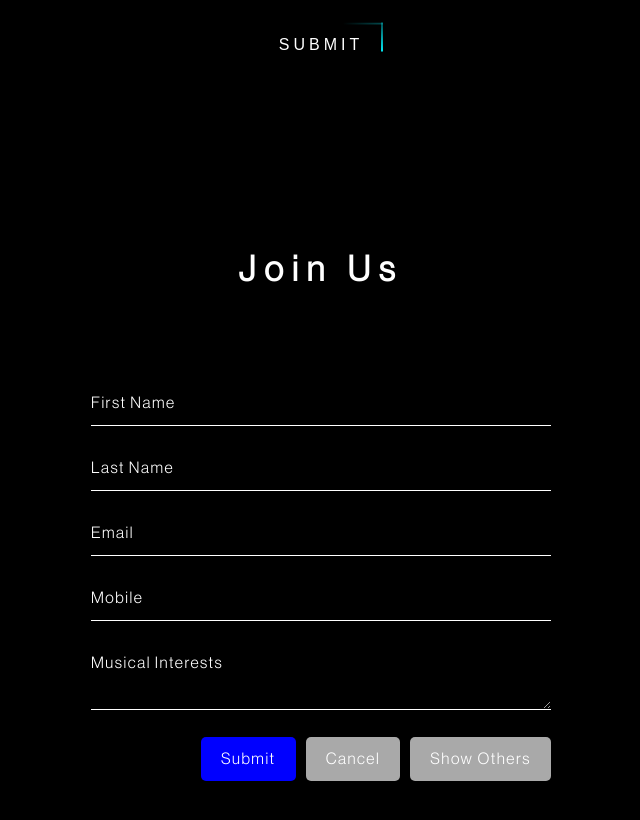
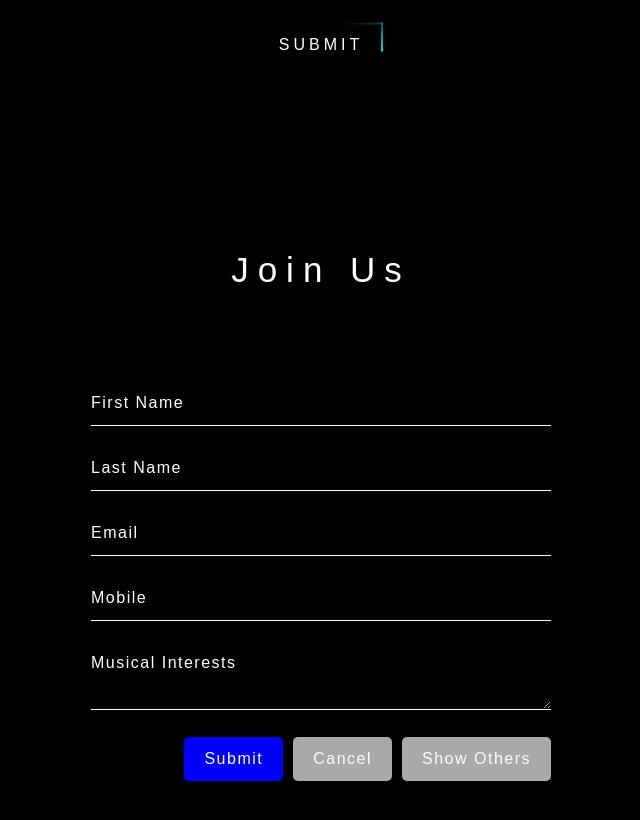
Before and after one commit to Audiobytes-IIITD/website, a React (Create React App) app: page / in a window 1280 px wide. Shown: the part 3180-4000 px from the top of the page, without its empty margins (319-959 px from the left). Built offline with nearby package versions, Linux system fonts and the light colour scheme.

Commit message:
updated join.css file

```diff
--- a/src/pages/Join/join.css
+++ b/src/pages/Join/join.css
@@ -5,6 +5,7 @@
   flex-direction: column;
   align-items: center;
   padding-top: 50px;
+  font-family: sans-serif;
 }
 
 .card {
@@ -18,14 +19,6 @@
   overflow: hidden;
 }
 
-/* .join-heading {
-  color: white;
-  font-weight: bolder;
-  font-size: 36px;
-  margin-bottom: 20px;
-  text-align: center;
-  position: relative;
-} */
 
 .form {
   display: flex;
@@ -127,7 +120,7 @@ button {
 .join-heading {
   color: white !important;
   font-size: 35px;
-  font-weight: bold;
+  font-weight: normal;
   cursor: pointer;
   letter-spacing: 9px;
   position: relative;
```
